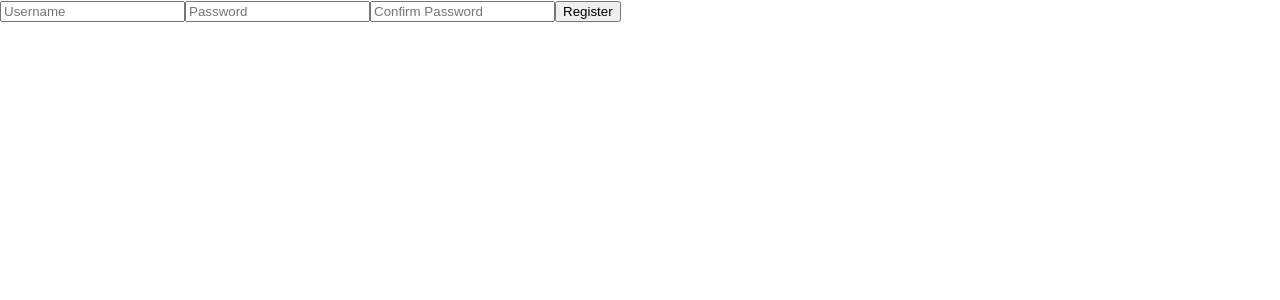
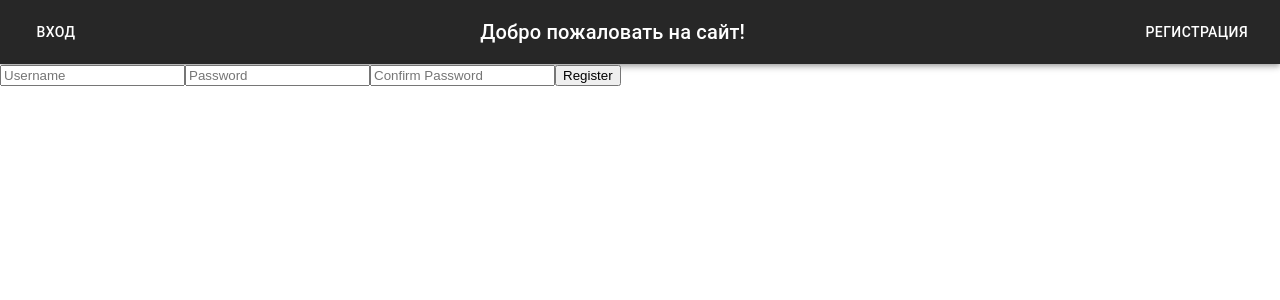
Before and after one commit to Alex-de-bug/Information-systems-itmo, a React (Create React App) app in the folder lab1spring/front/: page /register in a window 1280 px wide. Shown: the top 300 px of the page. Built offline with nearby package versions, Linux system fonts and the light colour scheme.

Commit message:
front navbar

```diff
--- a/lab1spring/front/package.json
+++ b/lab1spring/front/package.json
@@ -3,6 +3,9 @@
   "version": "0.1.0",
   "private": true,
   "dependencies": {
+    "@emotion/react": "^11.13.3",
+    "@emotion/styled": "^11.13.0",
+    "@mui/material": "^6.1.4",
     "@reduxjs/toolkit": "^1.8.1",
     "@testing-library/jest-dom": "^5.16.4",
     "@testing-library/react": "^13.0.1",
--- /dev/null
+++ b/lab1spring/front/src/components/NavBar.js
@@ -0,0 +1,72 @@
+import React, { useEffect, useState } from 'react';
+import AppBar from '@mui/material/AppBar';
+import Box from '@mui/material/Box';
+import Toolbar from '@mui/material/Toolbar';
+import Typography from '@mui/material/Typography';
+import Button from '@mui/material/Button';
+import { createTheme, ThemeProvider } from '@mui/material/styles';
+import { useNavigate } from 'react-router-dom';
+import { useDispatch } from 'react-redux';
+import { logoutUser } from '../redux/actions/userActions';
+
+
+const darkTheme = createTheme({
+  palette: {
+    mode: 'dark',
+  },
+});
+
+const NavBar = () => {
+  const [isLoggedIn, setIsLoggedIn] = useState(false);
+  const navigate = useNavigate();
+  const dispatch = useDispatch();
+
+  useEffect(() => {
+    const token = localStorage.getItem('token');
+    if (token) {
+      setIsLoggedIn(true);
+    } else {
+      setIsLoggedIn(false);
+    }
+  }, []);
+
+  const handleLogout = () => {
+    localStorage.removeItem('token');
+    localStorage.removeItem('roles');
+    localStorage.removeItem('name');
+    setIsLoggedIn(false);
+    dispatch(logoutUser());
+    //navigate('/login');
+  };
+
+  return (
+    <ThemeProvider theme={darkTheme}>
+      <Box sx={{ flexGrow: 1 }}>
+        <AppBar position="static">
+          <Toolbar>
+            {!isLoggedIn ? (
+              <>
+                <Button onClick={() => navigate('/login')} color="inherit" sx={{ marginRight: 'auto' }}>Вход</Button>
+                <Typography variant="h6" sx={{ flexGrow: 1, textAlign: 'center' }}>
+                  Добро пожаловать на сайт!
+                </Typography>
+                <Button onClick={() => navigate('/register')} color="inherit" sx={{ marginLeft: 'auto' }}>Регистрация</Button>
+              </>
+            ) : (
+              <>
+                <Typography variant="h6" sx={{ flexGrow: 1, textAlign: 'center' }}>
+                  Вы залогинены!
+                </Typography>
+                <Button color="inherit" sx={{ marginLeft: 'auto' }} onClick={handleLogout}>
+                  Выйти
+                </Button>
+              </>
+            )}
+          </Toolbar>
+        </AppBar>
+      </Box>
+    </ThemeProvider>
+  );
+};
+
+export default NavBar;
--- a/lab1spring/front/src/pages/Login.js
+++ b/lab1spring/front/src/pages/Login.js
@@ -3,6 +3,7 @@ import { useDispatch } from 'react-redux';
 import { loginUser } from '../redux/actions/userActions';
 import axios from 'axios';
 import { useNavigate } from 'react-router-dom';
+import NavBar from '../components/NavBar';
 
 
 const Login = () => {
@@ -23,7 +24,6 @@ const Login = () => {
         const response = await axios.post('http://localhost:8080/auth', userData);
         console.log('Успешный ответ:', response.data);
 
-
         localStorage.setItem('token', response.data.token);
         localStorage.setItem('roles', JSON.stringify(response.data.roles));
         localStorage.setItem('name', response.data.name);
@@ -38,6 +38,9 @@ const Login = () => {
   };
 
   return (
+    <div>
+      <NavBar /> {/* Здесь отображаем наш NavBar */}
+      <main>
         <form onSubmit={handleLogin}>
           <input
             type="text"
@@ -53,6 +56,8 @@ const Login = () => {
           />
           <button type="submit">Login</button>
         </form>
+      </main>
+    </div>
   );
 };
 
--- a/lab1spring/front/src/pages/Register.js
+++ b/lab1spring/front/src/pages/Register.js
@@ -1,5 +1,6 @@
 import React, { useState } from 'react';
 import axios from 'axios';
+import NavBar from '../components/NavBar';
 
 const Register = () => {
   const [username, setUsername] = useState('');
@@ -24,6 +25,10 @@ const Register = () => {
   };
 
   return (
+
+    <div>
+      <NavBar />
+      <main>
         <form onSubmit={handleRegister}>
           <input
             type="text"
@@ -45,6 +50,9 @@ const Register = () => {
           />
           <button type="submit">Register</button>
         </form>
+      </main>
+    </div>
+
   );
 };
 
--- a/lab1spring/front/src/redux/actions/userActions.js
+++ b/lab1spring/front/src/redux/actions/userActions.js
@@ -1,8 +1,8 @@
 export const loginUser = (user, roles, token) => ({
     type: 'LOGIN_SUCCESS',
     payload: { user, roles, token },
-  });
+});
 
 export const logoutUser = () => ({
-type: 'LOGOUT',
+    type: 'LOGOUT',
 });
```
Also changed, not shown: lab1spring/front/src/redux/reducers/userReducer.js (indentation only), 1 other file (tests, documents, lock files or other folders). Lines whose indentation alone changed are shown as unchanged.
